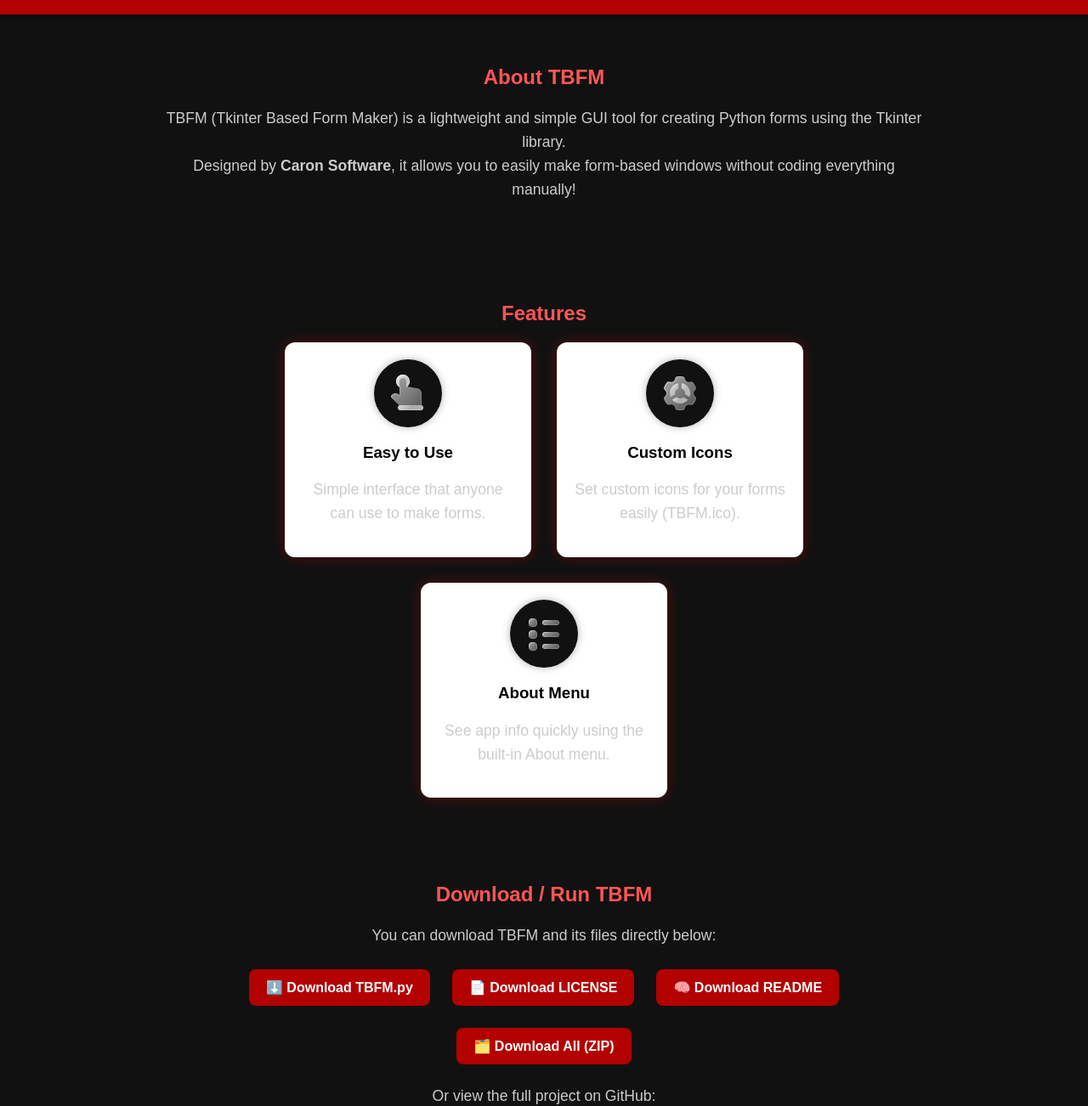
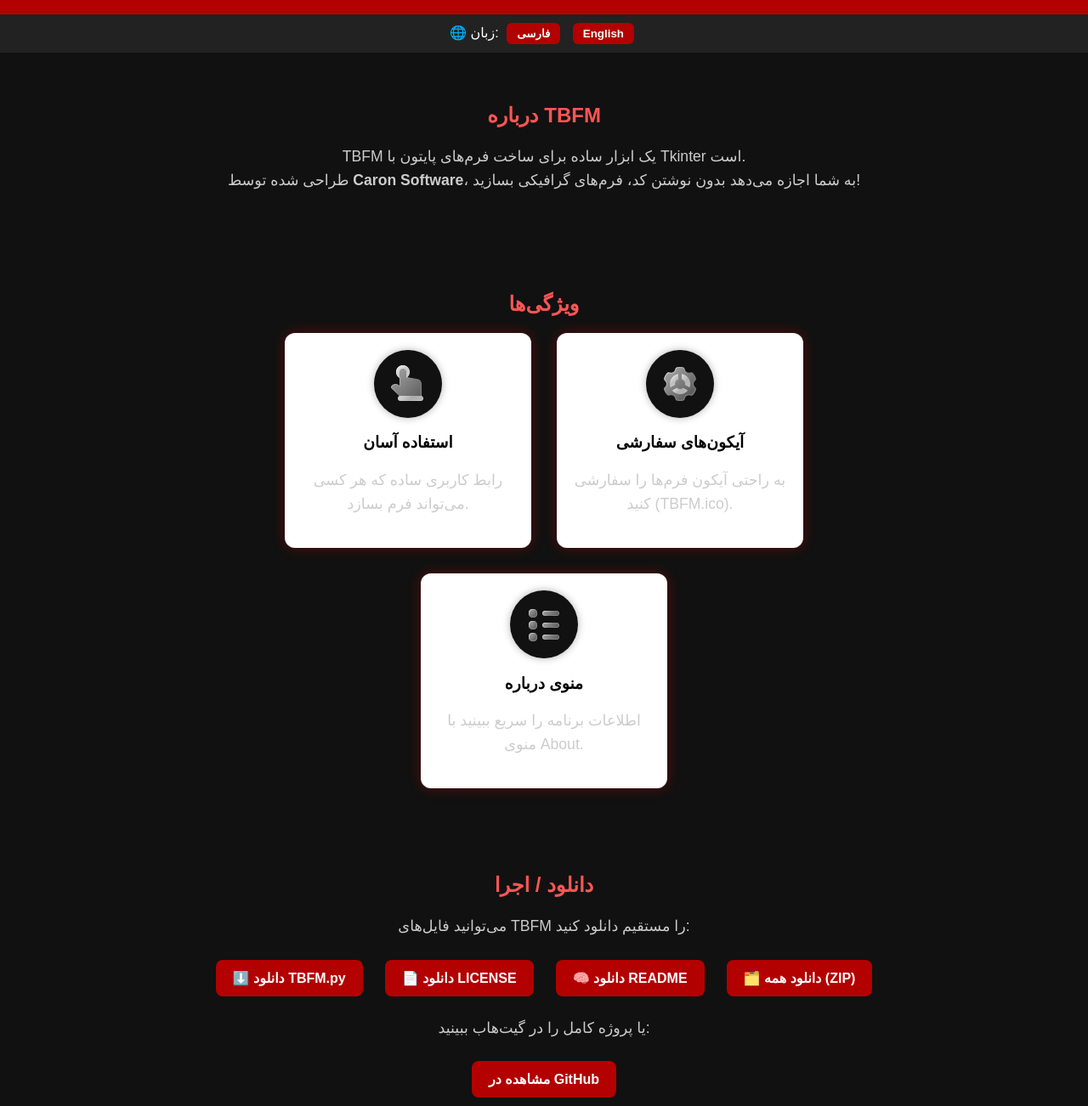
Before and after one commit to CaronSoftware/TBFM, a plain HTML site: page index.html in a window 1280 px wide. Shown: the part 68-1370 px from the top of the page at 85% size. Drawn offline with Linux system fonts and the light colour scheme.

Commit message:
Update index.html

```diff
--- a/index.html
+++ b/index.html
@@ -1,5 +1,5 @@
 <!DOCTYPE html>
-<html lang="en">
+<html lang="fa">
 <head>
   <meta charset="UTF-8" />
   <meta name="viewport" content="width=device-width, initial-scale=1.0" />
@@ -67,7 +67,7 @@
       width: 80px;
       height: 80px;
       margin: 0 auto 10px;
-      background-color: #111; /* dark circle background */
+      background-color: #111;
       border-radius: 50%;
       display: flex;
       align-items: center;
@@ -78,7 +78,7 @@
     .icon-bg img {
       width: 48px;
       height: 48px;
-      filter: brightness(2); /* brighten white icons slightly */
+      filter: brightness(2);
     }
 
     .button {
@@ -112,6 +112,29 @@
       font-size: 0.9em;
       margin-top: 40px;
     }
+
+    /* Language bar */
+    .lang-bar {
+      padding: 10px;
+      background-color: #222;
+      color: #fff;
+    }
+
+    .lang-bar button {
+      margin: 0 5px;
+      padding: 5px 12px;
+      border-radius: 6px;
+      border: none;
+      cursor: pointer;
+      font-weight: bold;
+      background-color: #b30000;
+      color: #fff;
+      transition: 0.2s;
+    }
+
+    .lang-bar button:hover {
+      background-color: #ff3333;
+    }
   </style>
 </head>
 <body>
@@ -119,10 +142,74 @@
     <h1>TBFM - Tkinter Based Form Maker</h1>
   </header>
 
+  <!-- Language selector -->
+  <div class="lang-bar">
+    🌐 زبان:
+    <button onclick="setLang('fa')">فارسی</button>
+    <button onclick="setLang('en')">English</button>
+  </div>
+
+  <div id="content">
+    <!-- Persian content -->
+    <div class="lang" data-lang="fa">
+      <div class="section">
+        <h2>درباره TBFM</h2>
+        <p>TBFM یک ابزار ساده برای ساخت فرم‌های پایتون با Tkinter است.<br>
+        طراحی شده توسط <strong>Caron Software</strong>، به شما اجازه می‌دهد بدون نوشتن کد، فرم‌های گرافیکی بسازید!</p>
+      </div>
+
+      <div class="section">
+        <h2>ویژگی‌ها</h2>
+        <div class="features">
+          <div class="feature">
+            <div class="icon-bg">
+              <img src="icon1.png" alt="Easy to use">
+            </div>
+            <h3>استفاده آسان</h3>
+            <p>رابط کاربری ساده که هر کسی می‌تواند فرم بسازد.</p>
+          </div>
+
+          <div class="feature">
+            <div class="icon-bg">
+              <img src="icon2.png" alt="Custom Icons">
+            </div>
+            <h3>آیکون‌های سفارشی</h3>
+            <p>به راحتی آیکون فرم‌ها را سفارشی کنید (TBFM.ico).</p>
+          </div>
+
+          <div class="feature">
+            <div class="icon-bg">
+              <img src="icon3.png" alt="About Menu">
+            </div>
+            <h3>منوی درباره</h3>
+            <p>اطلاعات برنامه را سریع ببینید با منوی About.</p>
+          </div>
+        </div>
+      </div>
+
+      <div class="section">
+        <h2>دانلود / اجرا</h2>
+        <p>می‌توانید فایل‌های TBFM را مستقیم دانلود کنید:</p>
+        <div style="display: flex; flex-wrap: wrap; justify-content: center; gap: 10px;">
+          <a class="button" href="TBFM.py" download>⬇️ دانلود TBFM.py</a>
+          <a class="button" href="LICENSE" download>📄 دانلود LICENSE</a>
+          <a class="button" href="README.md" download>🧠 دانلود README</a>
+          <a class="button" href="TBFM.zip" download>🗂️ دانلود همه (ZIP)</a>
+        </div>
+        <p style="margin-top: 15px;">یا پروژه کامل را در گیت‌هاب ببینید:</p>
+        <a class="button" href="https://github.com/CaronSoftware/TBFM" target="_blank">مشاهده در GitHub</a>
+
+        <p>برای اجرا محلی، ترمینال را باز کرده و تایپ کنید:</p>
+        <pre>python TBFM.py</pre>
+      </div>
+    </div>
+
+    <!-- English content -->
+    <div class="lang" data-lang="en" style="display:none;">
       <div class="section">
         <h2>About TBFM</h2>
-    <p>TBFM (Tkinter Based Form Maker) is a lightweight and simple GUI tool for creating Python forms using the Tkinter library.<br>
-    Designed by <strong>Caron Software</strong>, it allows you to easily make form-based windows without coding everything manually!</p>
+        <p>TBFM is a lightweight and simple GUI tool for creating Python forms using Tkinter.<br>
+        Designed by <strong>Caron Software</strong>, it allows you to easily make form-based windows without writing code!</p>
       </div>
 
       <div class="section">
@@ -157,23 +244,32 @@
       <div class="section">
         <h2>Download / Run TBFM</h2>
         <p>You can download TBFM and its files directly below:</p>
-
         <div style="display: flex; flex-wrap: wrap; justify-content: center; gap: 10px;">
           <a class="button" href="TBFM.py" download>⬇️ Download TBFM.py</a>
           <a class="button" href="LICENSE" download>📄 Download LICENSE</a>
           <a class="button" href="README.md" download>🧠 Download README</a>
           <a class="button" href="TBFM.zip" download>🗂️ Download All (ZIP)</a>
         </div>
-
         <p style="margin-top: 15px;">Or view the full project on GitHub:</p>
         <a class="button" href="https://github.com/CaronSoftware/TBFM" target="_blank">View on GitHub</a>
 
         <p>To run locally, open a terminal and type:</p>
         <pre>python TBFM.py</pre>
       </div>
+    </div>
+  </div>
 
   <footer>
     <p>© 2025 Caron Software. All rights reserved.</p>
   </footer>
+
+  <script>
+    function setLang(lang) {
+      const elements = document.querySelectorAll('.lang');
+      elements.forEach(el => {
+        el.style.display = (el.getAttribute('data-lang') === lang) ? 'block' : 'none';
+      });
+    }
+  </script>
 </body>
 </html>
```
Lines whose indentation alone changed are shown as unchanged.
